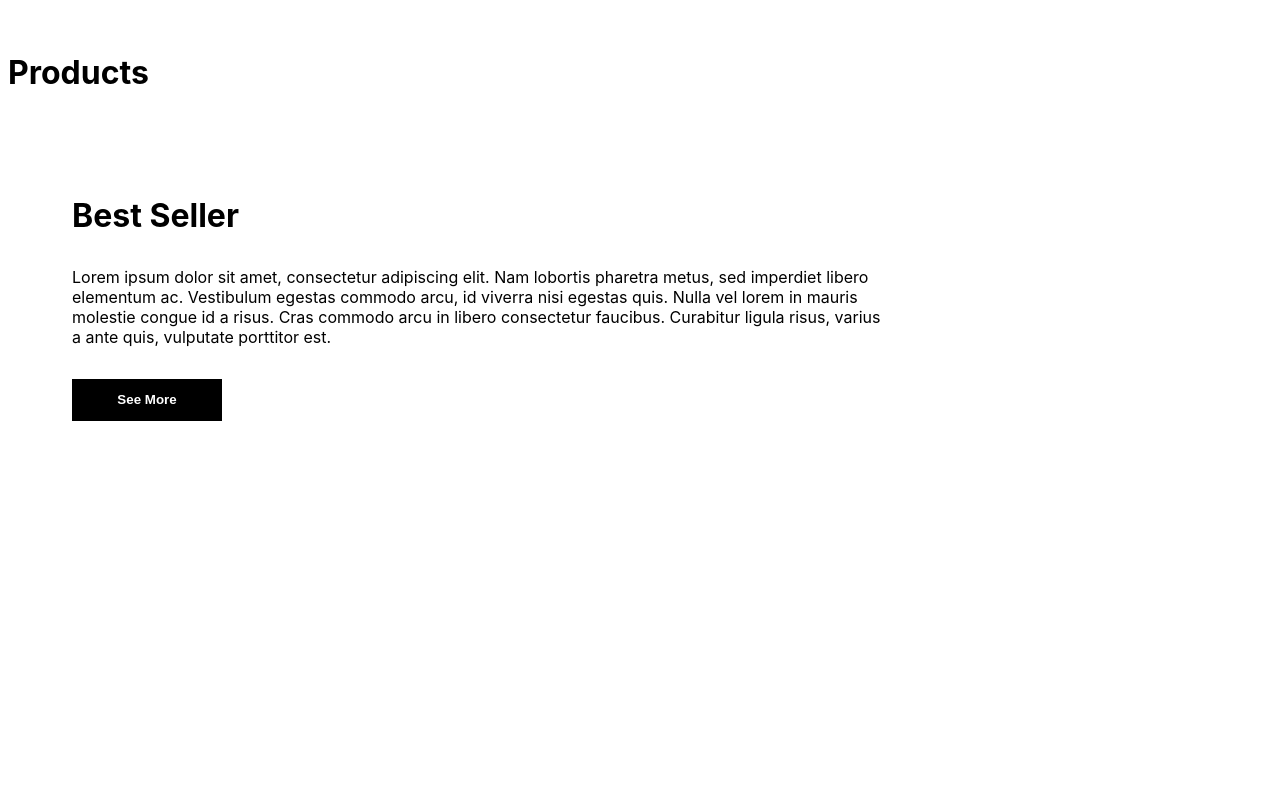
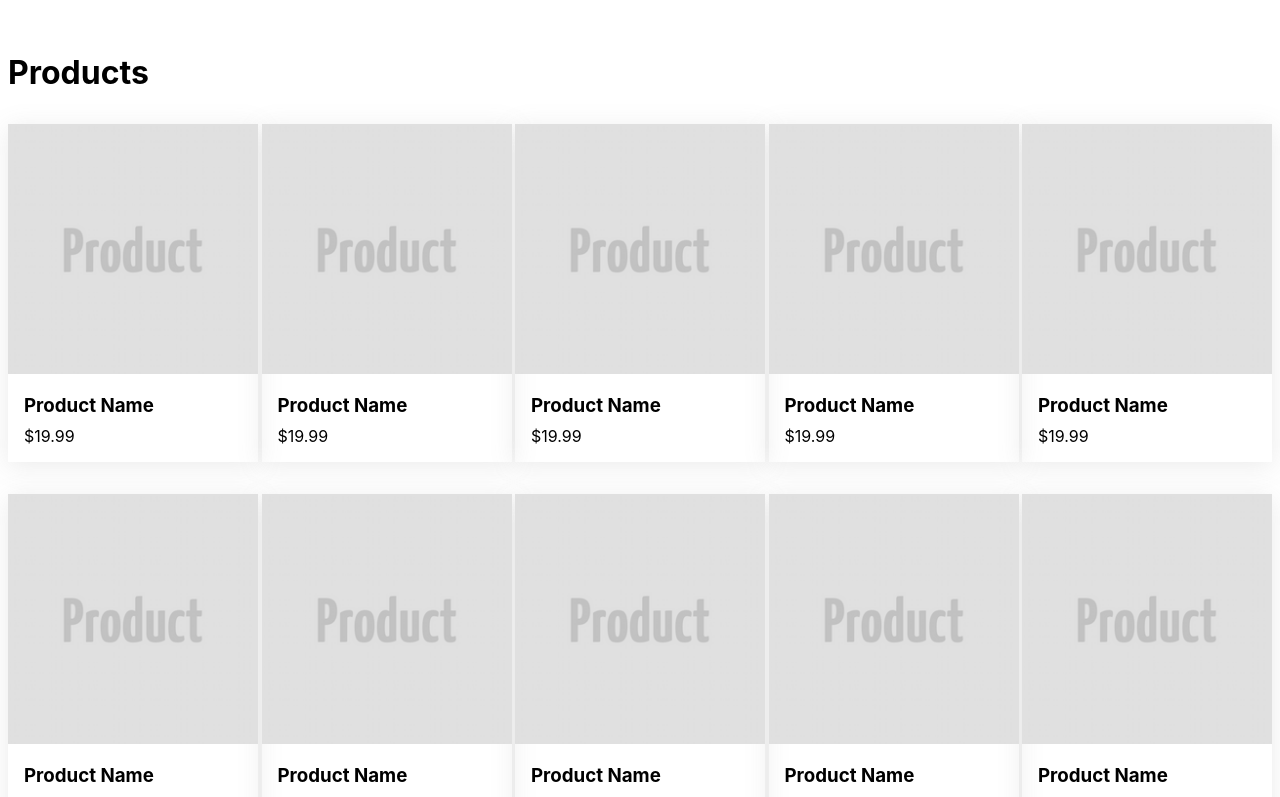
Before and after one commit to masterPN/Website-Developer-with-NEXT.js, a Next.js app in the folder week1/Project/: page / in a window 1280 px wide. Shown: the part 920-1717 px from the top of the page. Before the commit the page ends 1501 px from the top, so only its background shows below. Built offline with nearby package versions, Linux system fonts and the light colour scheme.

Commit message:
finish product cards

```diff
--- a/week1/Project/pages/index.tsx
+++ b/week1/Project/pages/index.tsx
@@ -3,6 +3,7 @@ import Head from 'next/head'
 import Image from 'next/image'
 import IconItem from '../components/IconItem'
 import MenuItem from '../components/MenuItem'
+import ProductCard from '../components/ProductCard'
 import RectBanner from '../components/RectBanner'
 import SearchInput from '../components/SearchInput'
 import SquareImage from '../components/SquareImage'
@@ -46,6 +47,16 @@ const Home: NextPage = () => {
         </div>
         <h1 className='heading'>Products</h1>
         <div className='product-list' id='flex-6'>
+          <ProductCard></ProductCard>
+          <ProductCard></ProductCard>
+          <ProductCard></ProductCard>
+          <ProductCard></ProductCard>
+          <ProductCard></ProductCard>
+          <ProductCard></ProductCard>
+          <ProductCard></ProductCard>
+          <ProductCard></ProductCard>
+          <ProductCard></ProductCard>
+          <ProductCard></ProductCard>
         </div>
         <div className='text-combo' id='flex-7'>
           <div className='paragraph-box' id='flex-8'>
--- a/week1/Project/styles/globals.css
+++ b/week1/Project/styles/globals.css
@@ -163,6 +163,9 @@ button {
 }
 
 #flex-6 {
+    display: flex;
+    flex-wrap: wrap;
+    justify-content: space-between;
 }
 
 #flex-7 {
```
